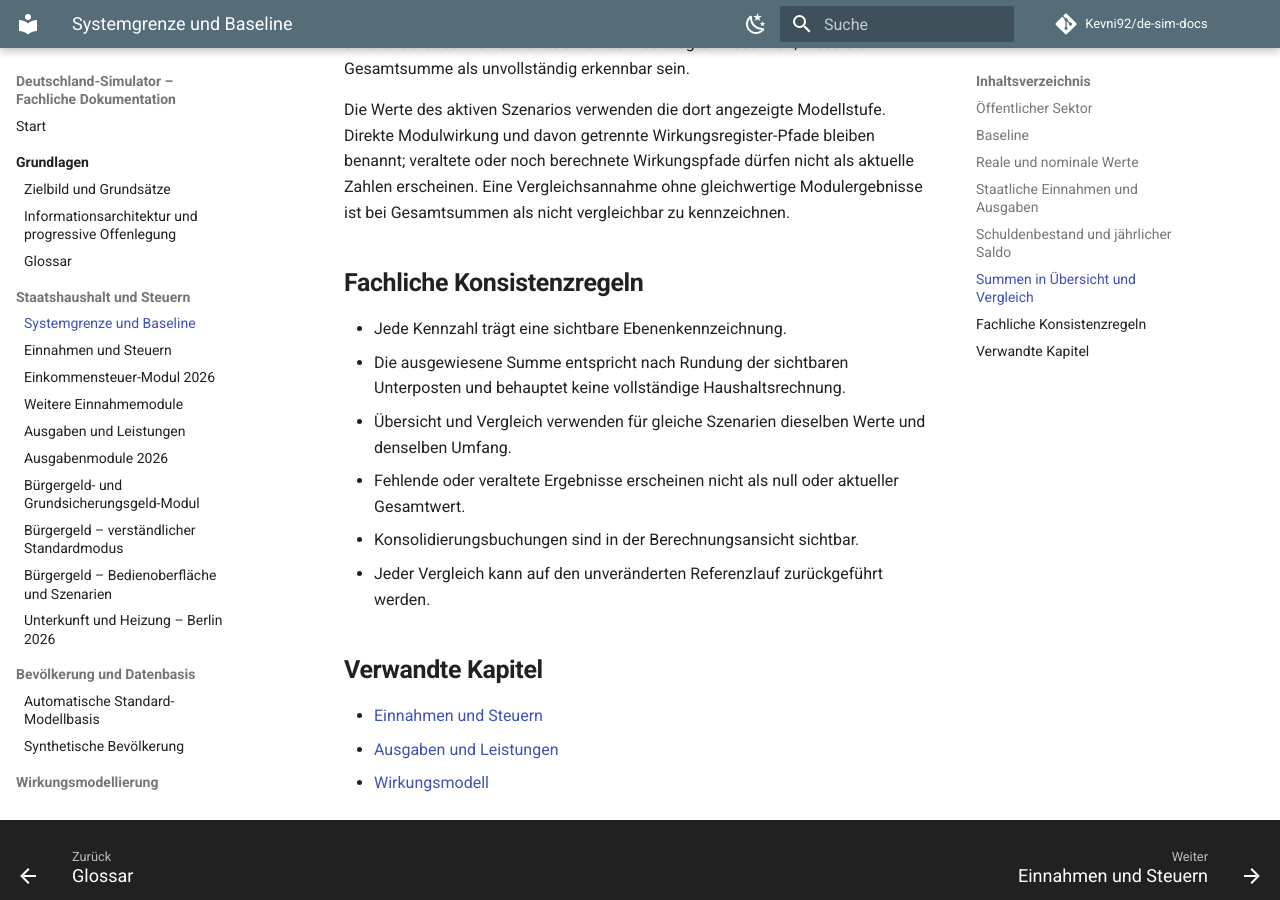
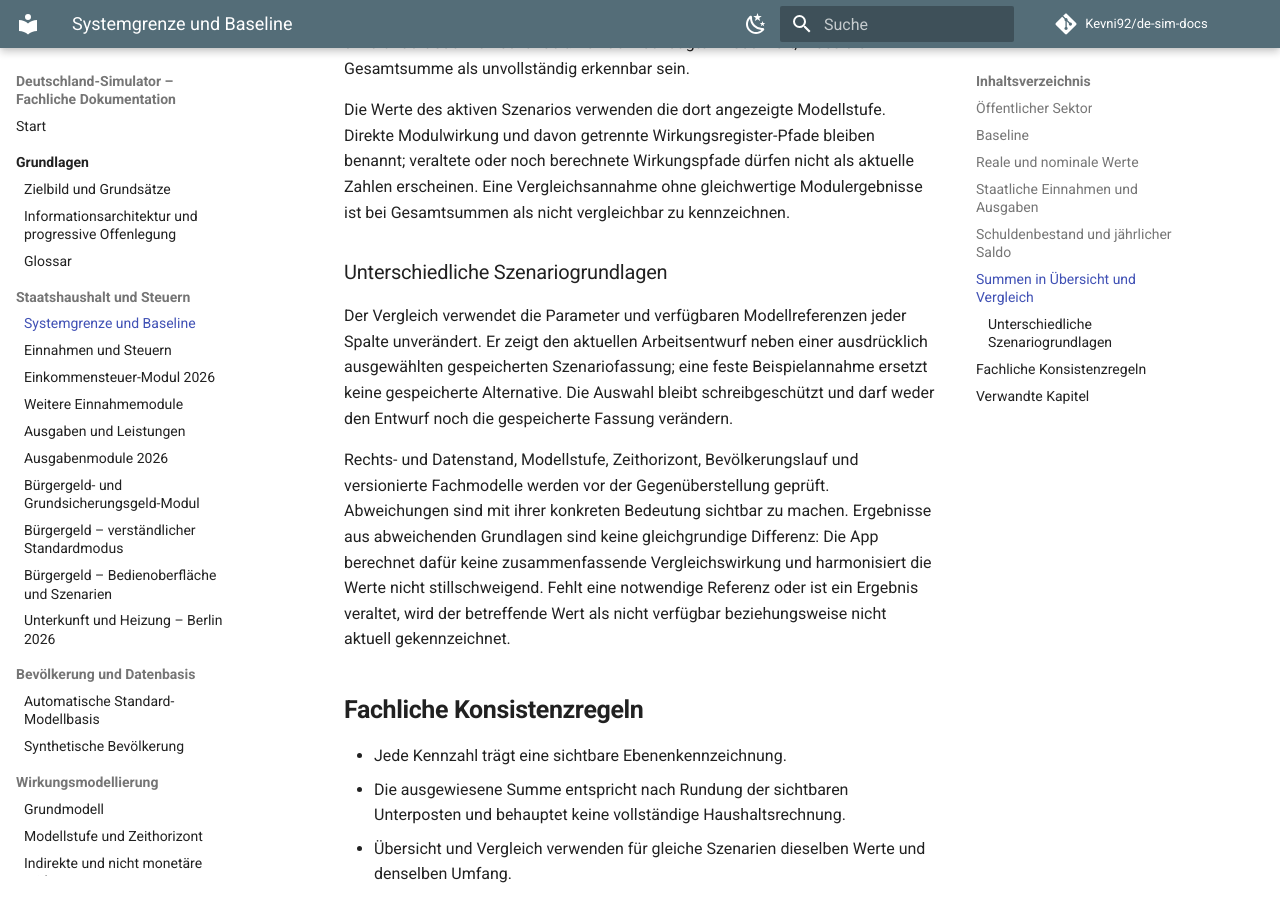
Before and after one commit to Kevni92/de-sim-docs, an MkDocs documentation site: the page built from docs/02-fiskal/systemgrenze-und-baseline.md, in a window 1280 px wide and 900 px high, scrolled down 2420 px. Built offline with MkDocs 1.6.1 and Material for MkDocs 9.7.7, drawn with Linux system fonts in a browser that asks for light colours; comment, search, counter and statistics services are not loaded.

Commit message:
docs: document saved scenario comparison (#105)
Document saved scenario comparison, foundations, and unavailable effects

```diff
--- a/docs/02-fiskal/systemgrenze-und-baseline.md
+++ b/docs/02-fiskal/systemgrenze-und-baseline.md
@@ -68,6 +68,12 @@ Diese Summen bilden nur die dargestellten Posten ab und sind keine vollständige
 
 Die Werte des aktiven Szenarios verwenden die dort angezeigte Modellstufe. Direkte Modulwirkung und davon getrennte Wirkungsregister-Pfade bleiben benannt; veraltete oder noch berechnete Wirkungspfade dürfen nicht als aktuelle Zahlen erscheinen. Eine Vergleichsannahme ohne gleichwertige Modulergebnisse ist bei Gesamtsummen als nicht vergleichbar zu kennzeichnen.
 
+### Unterschiedliche Szenariogrundlagen
+
+Der Vergleich verwendet die Parameter und verfügbaren Modellreferenzen jeder Spalte unverändert. Er zeigt den aktuellen Arbeitsentwurf neben einer ausdrücklich ausgewählten gespeicherten Szenariofassung; eine feste Beispielannahme ersetzt keine gespeicherte Alternative. Die Auswahl bleibt schreibgeschützt und darf weder den Entwurf noch die gespeicherte Fassung verändern.
+
+Rechts- und Datenstand, Modellstufe, Zeithorizont, Bevölkerungslauf und versionierte Fachmodelle werden vor der Gegenüberstellung geprüft. Abweichungen sind mit ihrer konkreten Bedeutung sichtbar zu machen. Ergebnisse aus abweichenden Grundlagen sind keine gleichgrundige Differenz: Die App berechnet dafür keine zusammenfassende Vergleichswirkung und harmonisiert die Werte nicht stillschweigend. Fehlt eine notwendige Referenz oder ist ein Ergebnis veraltet, wird der betreffende Wert als nicht verfügbar beziehungsweise nicht aktuell gekennzeichnet.
+
 ## Fachliche Konsistenzregeln
 
 - Jede Kennzahl trägt eine sichtbare Ebenenkennzeichnung.
```
Also changed, not shown: docs/08-technik/szenario-und-zustandsmodell.md (+10 -0 lines).
